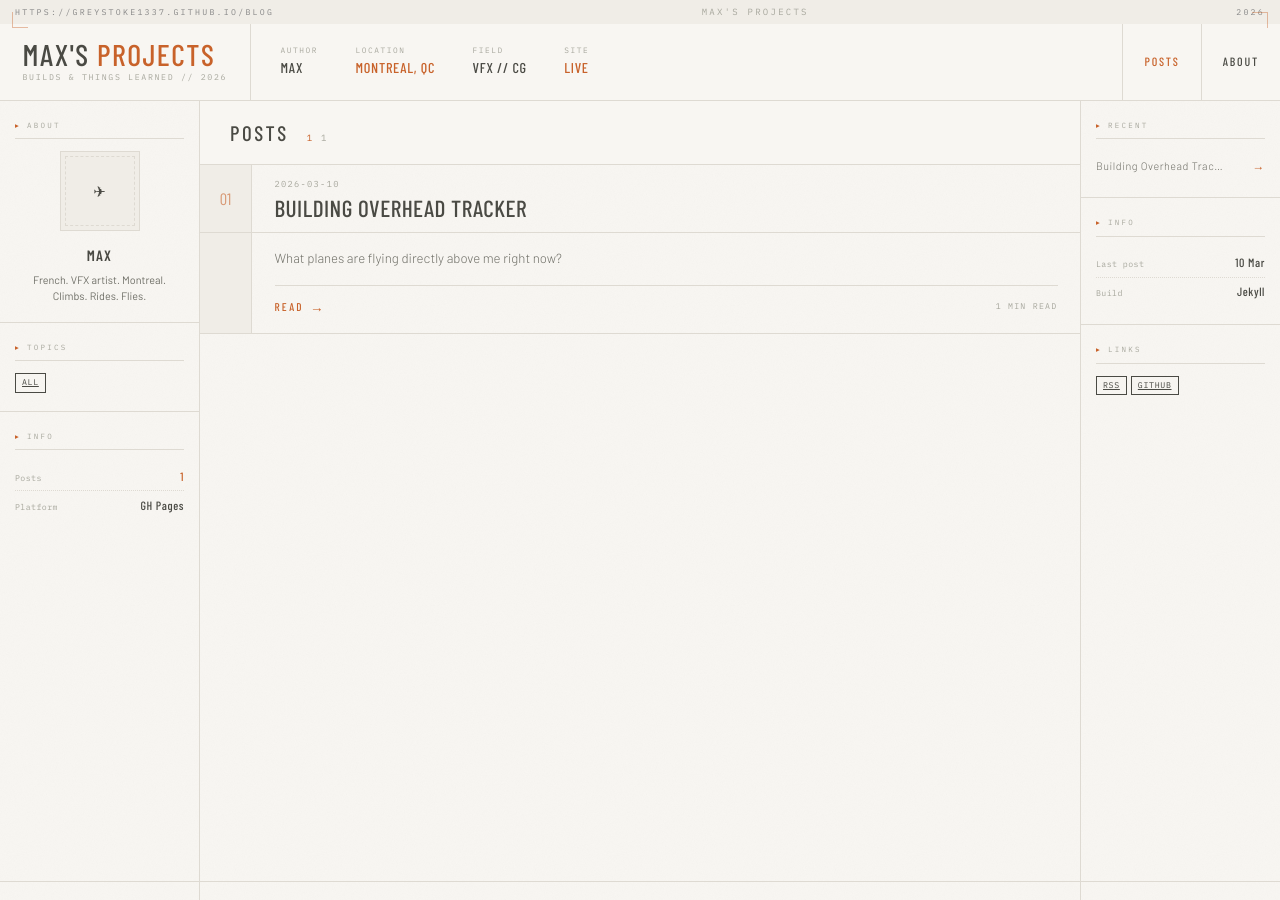
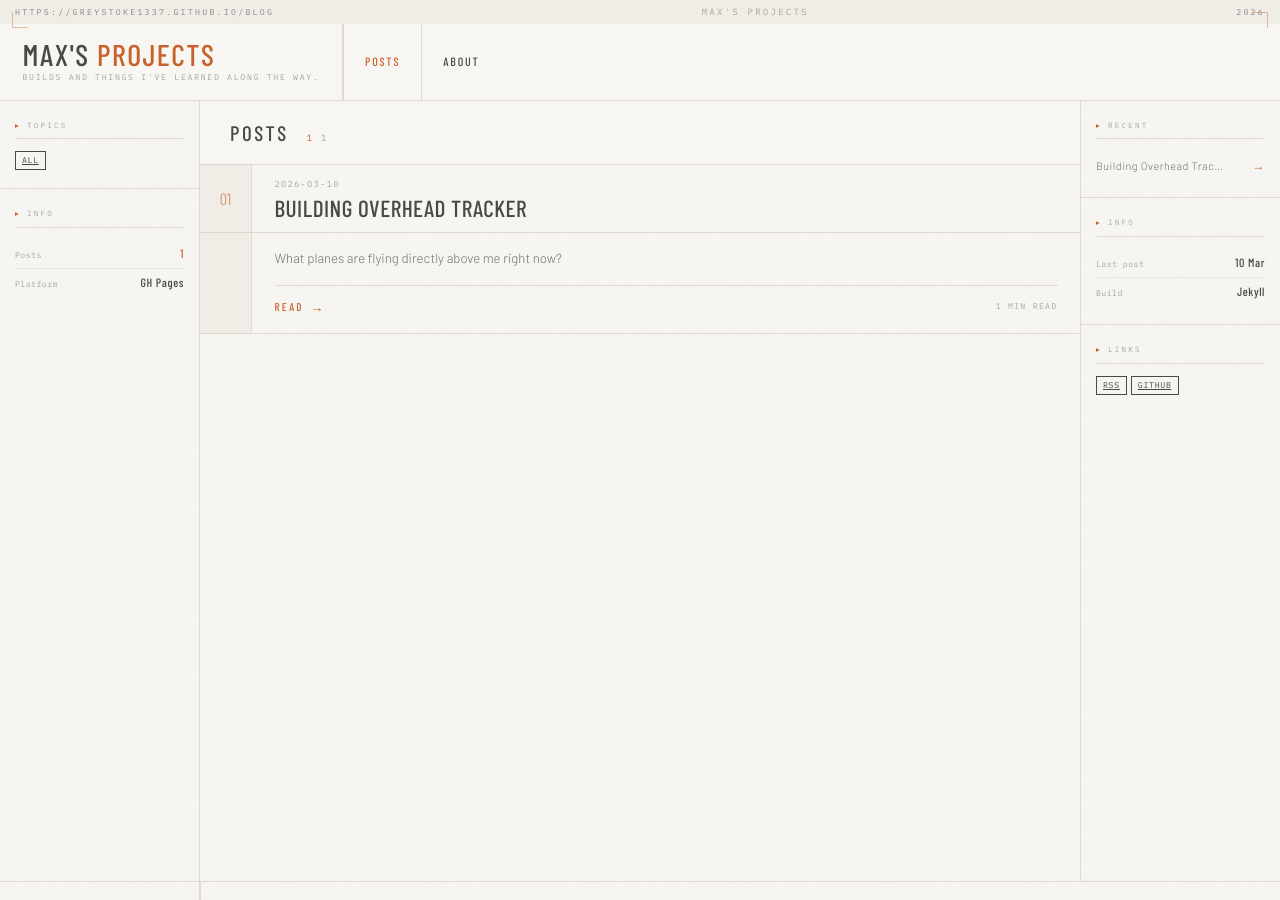
Before and after one commit to greystoke1337/blog, a Jekyll site: the page built from index.md, in a window 1280 px wide and 900 px high. Built offline with Jekyll 4.4.1, drawn with Linux system fonts in a browser that asks for light colours; some web fonts are replaced; some of the changed text lies outside the part shown.

Commit message:
Remove personal info from layout

```diff
--- a/_layouts/default.html
+++ b/_layouts/default.html
@@ -22,26 +22,8 @@
     <div class="header-inner">
       <a class="logo-block" href="{{ '/' | relative_url }}">
         <span class="logo-name">Max's <span>Projects</span></span>
-        <span class="logo-tagline">Builds &amp; Things Learned // 2026</span>
+        <span class="logo-tagline">{{ site.description }}</span>
       </a>
-      <div class="header-data">
-        <div class="data-item">
-          <span class="data-label">Author</span>
-          <span class="data-value">{{ site.author.name }}</span>
-        </div>
-        <div class="data-item">
-          <span class="data-label">Location</span>
-          <span class="data-value accent">Montreal, QC</span>
-        </div>
-        <div class="data-item">
-          <span class="data-label">Field</span>
-          <span class="data-value">VFX // CG</span>
-        </div>
-        <div class="data-item">
-          <span class="data-label">Site</span>
-          <span class="data-value accent">Live</span>
-        </div>
-      </div>
       <nav>
         <a href="{{ '/' | relative_url }}"{% if page.url == '/' %} class="active"{% endif %}>Posts</a>
         {% for p in site.header_pages %}
@@ -53,12 +35,6 @@
 
   <div class="page-layout">
     <aside class="sidebar">
-      <div class="sidebar-section">
-        <div class="sidebar-label">About</div>
-        <div class="op-patch">✈</div>
-        <span class="op-name">{{ site.author.name }}</span>
-        <p class="op-desc">French. VFX artist. Montreal.<br>Climbs. Rides. Flies.</p>
-      </div>
       <div class="sidebar-section">
         <div class="sidebar-label">Topics</div>
         <div class="tag-grid">
@@ -125,16 +101,10 @@
 
   <footer>
     <div class="footer-col">
-      <span class="footer-label">Author</span>
-      <span class="footer-val">{{ site.author.name }}</span>
-    </div>
-    <div class="footer-col footer-col-mid">
-      <span class="footer-label">Location</span>
-      <span class="footer-val">Montreal, QC — Canada</span>
+      <span class="footer-val">{{ site.title }}</span>
     </div>
     <div class="footer-col footer-col-right">
-      <span class="footer-label">Site</span>
-      <span class="footer-val footer-orange">GitHub Pages</span>
+      <span class="footer-val footer-orange">{{ site.url }}{{ site.baseurl }}</span>
     </div>
   </footer>
 
```
